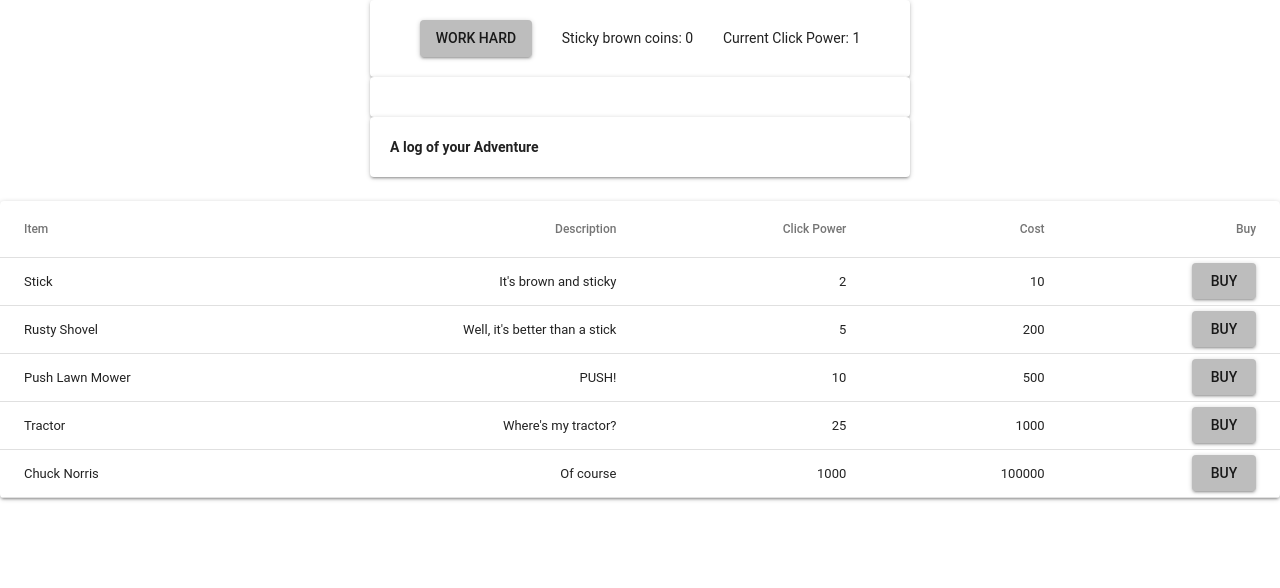
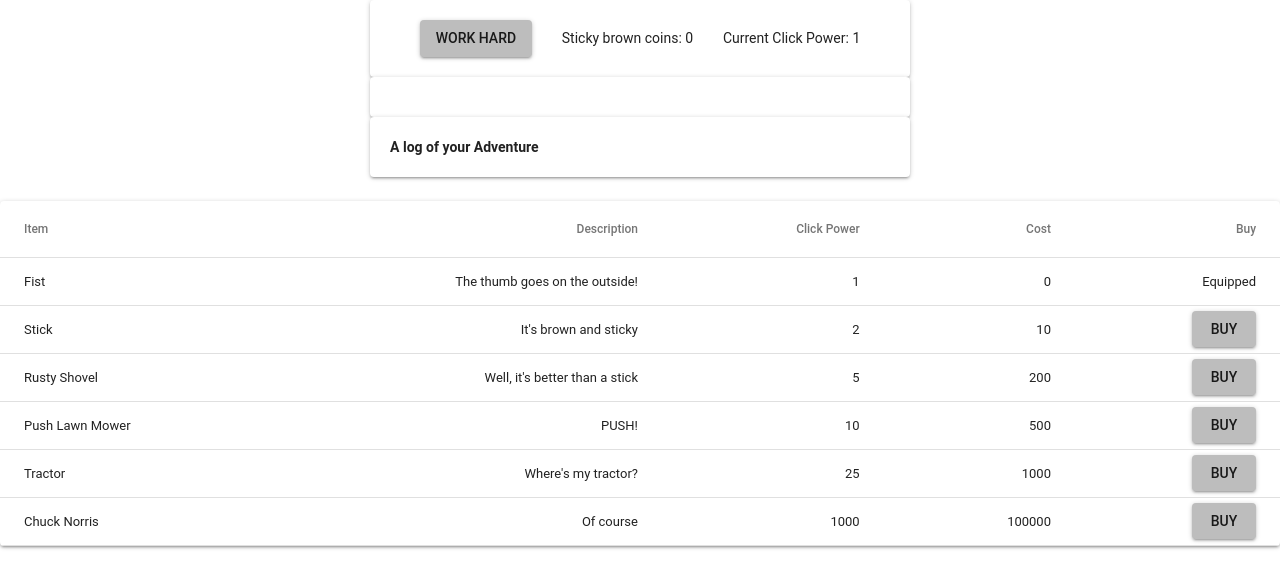
Before and after one commit to robbob42/clicker, a React (Create React App) app: page / in a window 1280 px wide. Shown: the top 588 px of the page. Built offline with nearby package versions, Linux system fonts and the light colour scheme.

Commit message:
Make items buyable and equippable.

```diff
--- a/src/App/App.jsx
+++ b/src/App/App.jsx
@@ -1,4 +1,4 @@
-import React, { useState } from 'react';
+import React, { useState, useEffect } from 'react';
 import ClickContainer from './ClickContainer/ClickContainer';
 import StoryContainer from './StoryContainer/StoryContainer';
 import LogContainer from './LogContainer/LogContainer';
@@ -10,6 +10,7 @@ function App() {
   const [coinCount, updateCoinCount] = useState(0);
   const [story, updateStory] = useState('');
   const [log, updateLog] = useState([]);
+  const [items, updateItems] = useState([]);
 
   const addLog = (logItem) => {
     const logCopy = log.slice();
@@ -18,6 +19,56 @@ function App() {
     updateLog(logCopy);
   };
 
+  const equipItem = (item) => {
+    const itemCopy = items.map((itemLine) => {
+      if (item.id === itemLine.id) {
+        return (
+          { ...itemLine, equipped: true }
+        );
+      }
+      return (
+        { ...itemLine, equipped: false }
+      );
+    });
+    updateClickPower(item.itemClickPower);
+    updateItems(itemCopy);
+  };
+
+  const buyAndEquipItem = (item) => {
+    const itemCopy = items.map((itemLine) => {
+      if (item.id === itemLine.id) {
+        return (
+          { ...itemLine, owned: true, equipped: true }
+        );
+      }
+      return (
+        { ...itemLine, equipped: false }
+      );
+    });
+    updateClickPower(item.itemClickPower);
+    updateItems(itemCopy);
+  };
+
+  useEffect(() => {
+    let id = 0;
+    function createData(name, description, itemClickPower, cost, owned, equipped) {
+      id += 1;
+      return {
+        id, name, description, itemClickPower, cost, owned, equipped,
+      };
+    }
+
+    const rows = [
+      createData('Fist', 'The thumb goes on the outside!', 1, 0, true, true),
+      createData('Stick', 'It\'s brown and sticky', 2, 10, false, false),
+      createData('Rusty Shovel', 'Well, it\'s better than a stick', 5, 200, false, false),
+      createData('Push Lawn Mower', 'PUSH!', 10, 500, false, false),
+      createData('Tractor', 'Where\'s my tractor?', 25, 1000, false, false),
+      createData('Chuck Norris', 'Of course', 1000, 100000, false, false),
+    ];
+
+    updateItems(rows);
+  }, []);
   return (
     <>
       <ClickContainer
@@ -37,8 +88,10 @@ function App() {
       <StoreContainer
         coinCount={coinCount}
         addLog={addLog}
-        updateClickPower={updateClickPower}
         updateCoinCount={updateCoinCount}
+        items={items}
+        equipItem={equipItem}
+        buyAndEquipItem={buyAndEquipItem}
       />
     </>
   );
--- a/src/App/ClickContainer/ClickContainer.jsx
+++ b/src/App/ClickContainer/ClickContainer.jsx
@@ -21,7 +21,8 @@ function ClickContainer({
   updateStory, totalClicks, updateTotalClicks,
   clickPower,
 }) {
-  const click = () => {
+  const click = (event) => {
+    if (event.nativeEvent.clientX !== 0) {
       const newCoinCount = coinCount + clickPower;
       const newTotalClicks = totalClicks + 1;
 
@@ -38,6 +39,7 @@ function ClickContainer({
       }
       updateTotalClicks(newTotalClicks);
       updateCoinCount(newCoinCount);
+    }
   };
 
   return (
--- a/src/App/StoreContainer/StoreContainer.jsx
+++ b/src/App/StoreContainer/StoreContainer.jsx
@@ -20,36 +20,51 @@ const styles = theme => ({
   },
 });
 
-let id = 0;
-function createData(name, description, clickPower, cost) {
-  id += 1;
-  return {
-    id, name, description, clickPower, cost,
-  };
-}
-
-const rows = [
-  createData('Stick', 'It\'s brown and sticky', 2, 10),
-  createData('Rusty Shovel', 'Well, it\'s better than a stick', 5, 200),
-  createData('Push Lawn Mower', 'PUSH!', 10, 500),
-  createData('Tractor', 'Where\'s my tractor?', 25, 1000),
-  createData('Chuck Norris', 'Of course', 1000, 100000),
-];
-
 function StoreContainer({
-  classes, coinCount, addLog, updateClickPower,
-  updateCoinCount,
+  classes, coinCount, addLog,
+  updateCoinCount, items, buyAndEquipItem,
+  equipItem,
 }) {
   const localCount = coinCount;
 
   const attemptToBuy = (item) => {
     if (localCount >= item.cost) {
-      addLog(`You bought a ${item.name}! You're click power is now ${item.clickPower}`);
-      updateClickPower(item.clickPower);
-      updateCoinCount(coinCount - item.cost)
+      addLog(`You bought a ${item.name}! You're click power is now ${item.itemClickPower}`);
+      updateCoinCount(coinCount - item.cost);
+      buyAndEquipItem(item);
     } else {
       addLog('Nice try, cheapskate!');
     }
+  };
+
+  const buildAButton = (item) => {
+    if (!item.owned) {
+      return (
+        <Button
+          variant="contained"
+          className={classes.button}
+          disableRipple
+          onClick={() => attemptToBuy(item)}
+        >
+          Buy
+        </Button>
+      );
+    }
+    if (!item.equipped) {
+      return (
+        <Button
+          variant="contained"
+          className={classes.button}
+          disableRipple
+          onClick={() => equipItem(item)}
+        >
+          Equip
+        </Button>
+      );
+    }
+    return (
+      <div>Equipped</div>
+    );
   };
 
   return (
@@ -65,23 +80,16 @@ function StoreContainer({
           </TableRow>
         </TableHead>
         <TableBody>
-          {rows.map(row => (
-            <TableRow key={row.id}>
+          {items.map(item => (
+            <TableRow key={item.id}>
               <TableCell component="th" scope="row">
-                {row.name}
+                {item.name}
               </TableCell>
-              <TableCell align="right">{row.description}</TableCell>
-              <TableCell align="right">{row.clickPower}</TableCell>
-              <TableCell align="right">{row.cost}</TableCell>
+              <TableCell align="right">{item.description}</TableCell>
+              <TableCell align="right">{item.itemClickPower}</TableCell>
+              <TableCell align="right">{item.cost}</TableCell>
               <TableCell align="right">
-                <Button
-                  variant="contained"
-                  className={classes.button}
-                  disableRipple
-                  onClick={() => attemptToBuy(row)}
-                >
-                  Buy
-                </Button>
+                { buildAButton(item) }
               </TableCell>
             </TableRow>
           ))}
@@ -96,8 +104,11 @@ StoreContainer.propTypes = {
   classes: PropTypes.object.isRequired,
   coinCount: PropTypes.number.isRequired,
   addLog: PropTypes.func.isRequired,
-  updateClickPower: PropTypes.func.isRequired,
   updateCoinCount: PropTypes.func.isRequired,
+  // eslint-disable-next-line react/forbid-prop-types
+  items: PropTypes.array.isRequired,
+  buyAndEquipItem: PropTypes.func.isRequired,
+  equipItem: PropTypes.func.isRequired,
 };
 
 export default withStyles(styles)(StoreContainer);
```
Lines whose indentation alone changed are shown as unchanged.
